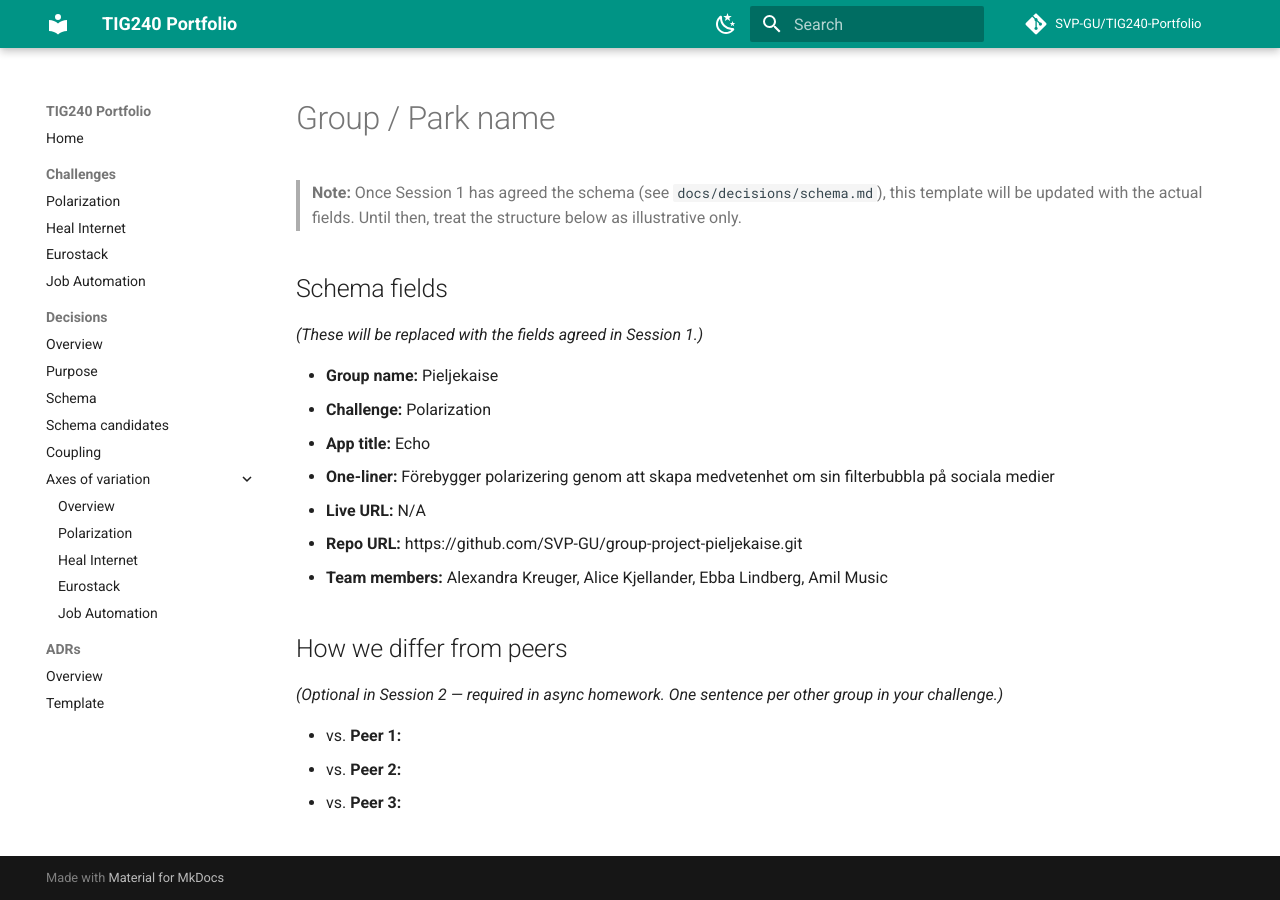
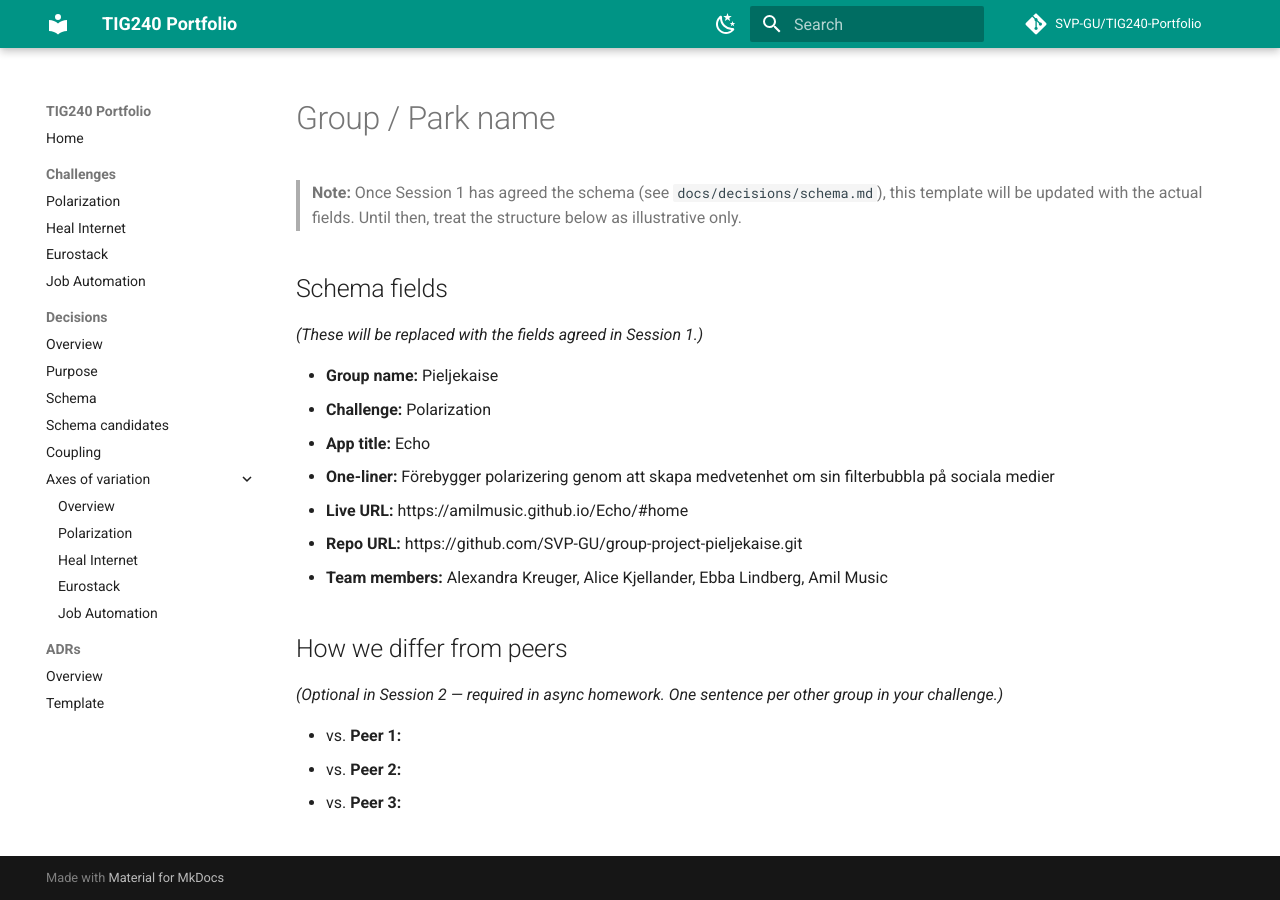
Before and after one commit to SVP-GU/TIG240-Portfolio, an MkDocs documentation site: the page built from docs/challenges/polarization/pieljekaise.md, in a window 1280 px wide. Built offline with MkDocs 1.6.1 and Material for MkDocs 9.7.7, drawn with Linux system fonts in a browser that asks for light colours; comment, search, counter and statistics services are not loaded; part of the change alters nothing that is shown.

Commit message:
lagt in live URL

```diff
--- a/docs/challenges/polarization/pieljekaise.md
+++ b/docs/challenges/polarization/pieljekaise.md
@@ -10,7 +10,7 @@
 - **Challenge:** Polarization
 - **App title:** Echo
 - **One-liner:** Förebygger polarizering genom att skapa medvetenhet om sin filterbubbla på sociala medier
-- **Live URL:** N/A
+- **Live URL:** https://amilmusic.github.io/Echo/#home
 - **Repo URL:** https://github.com/SVP-GU/group-project-pieljekaise.git
 - **Team members:** Alexandra Kreuger, Alice Kjellander, Ebba Lindberg, Amil Music
 
```
